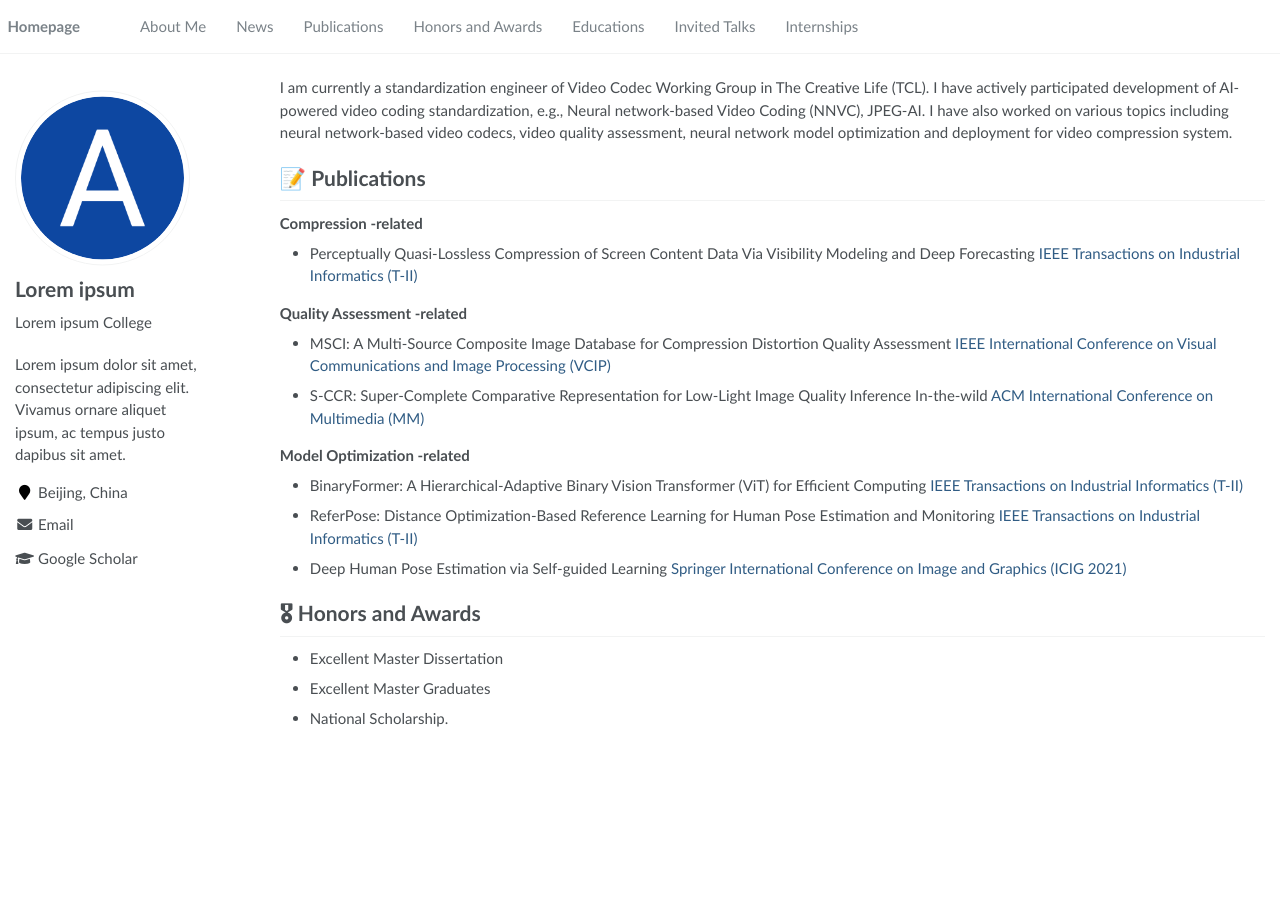
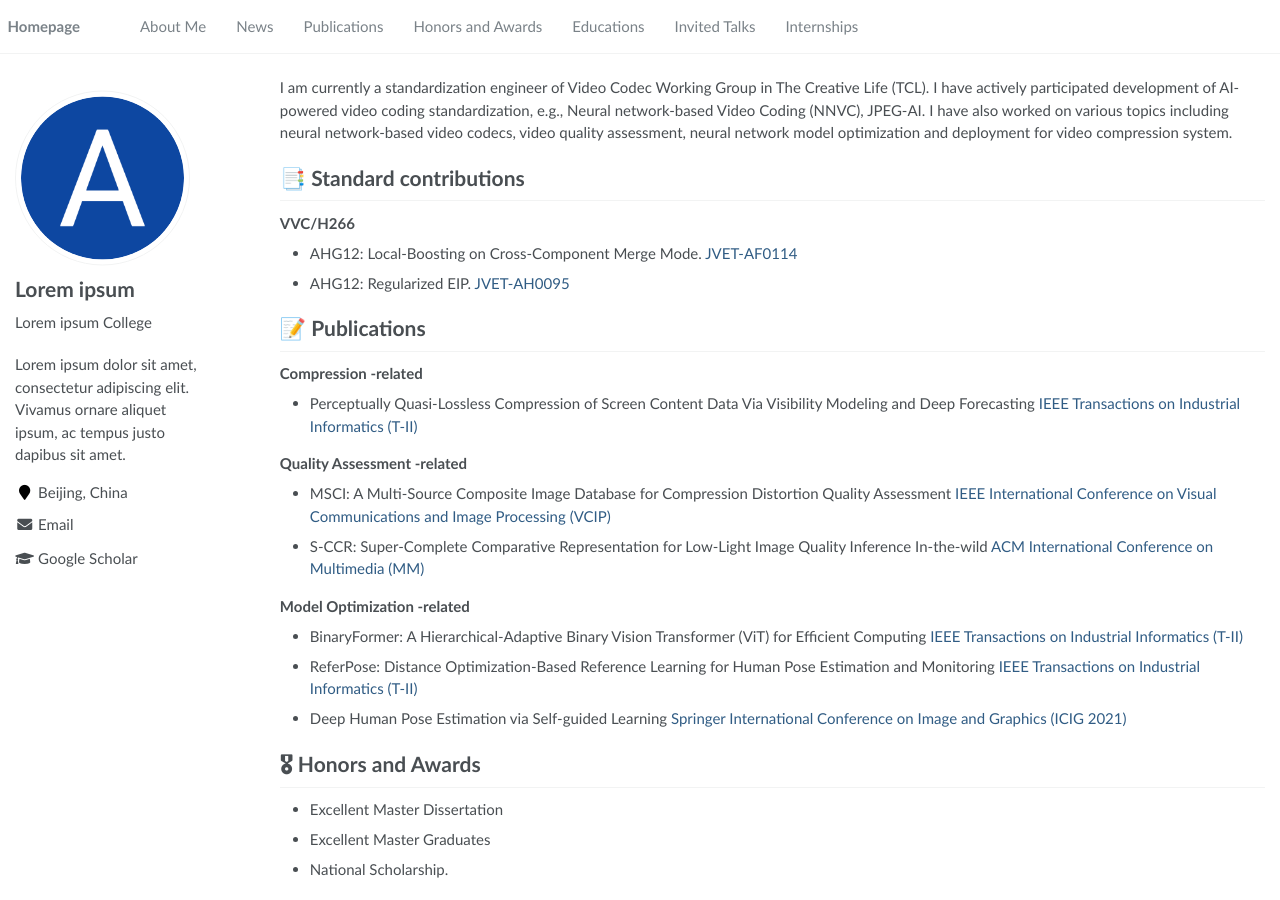
Before and after one commit to zw-xxx/zw-xxx.github.io, a Jekyll site: the page built from _pages/about.md, in a window 1280 px wide. Built offline with Jekyll 4.4.1, drawn with Linux system fonts in a browser that asks for light colours.

Commit message:
Update about.md

```diff
--- a/_pages/about.md
+++ b/_pages/about.md
@@ -27,17 +27,21 @@ My research interest includes neural machine translation and computer vision. I
 - *2022.02*: &nbsp;🎉🎉 Lorem ipsum dolor sit amet, consectetur adipiscing elit. Vivamus ornare aliquet ipsum, ac tempus justo dapibus sit amet.
 - *2022.02*: &nbsp;🎉🎉 Lorem ipsum dolor sit amet, consectetur adipiscing elit. Vivamus ornare aliquet ipsum, ac tempus justo dapibus sit amet. -->
 
+# 📑 Standard contributions
+**VVC/H266**
+- AHG12: Local-Boosting on Cross-Component Merge Mode. <span style="color: #305C84">JVET-AF0114</span>
+- AHG12: Regularized EIP. <span style="color: #305C84">JVET-AH0095</span>
 
 # 📝 Publications
-**Compression -related**<br>
+**Compression -related**
 - Perceptually Quasi-Lossless Compression of Screen Content Data Via Visibility Modeling and Deep Forecasting <span style="color: #305C84"> IEEE Transactions on Industrial Informatics (T-II)</span>
 
-**Quality Assessment -related**<br>
+**Quality Assessment -related**
 - MSCI: A Multi-Source Composite Image Database for Compression Distortion Quality Assessment <span style="color: #305C84"> IEEE International Conference on Visual Communications and Image Processing (VCIP)</span>
 - S-CCR: Super-Complete Comparative Representation for Low-Light Image Quality Inference In-the-wild
 <span style="color: #305C84"> ACM International Conference on Multimedia (MM)</span>
 
-**Model Optimization -related**<br>
+**Model Optimization -related**
 - BinaryFormer: A Hierarchical-Adaptive Binary Vision Transformer (ViT) for Efficient Computing
 <span style="color: #305C84"> IEEE Transactions on Industrial Informatics (T-II)</span>
 - ReferPose: Distance Optimization-Based Reference Learning for Human Pose Estimation and Monitoring
```
